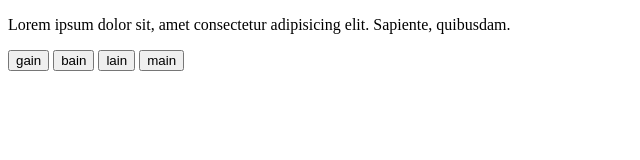
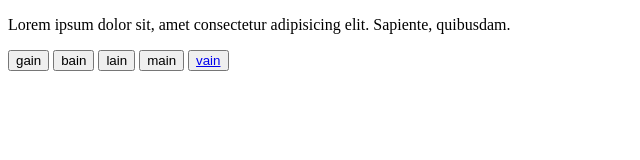
Before and after one commit to TaimoorZulqarnain/without_cloning-01, a plain HTML site: page index.html in a window 1280 px wide. Shown: the whole page, without its empty margins (0-640 px from the left). Drawn offline with Linux system fonts and the light colour scheme.

Commit message:
add vain button

```diff
--- a/index.html
+++ b/index.html
@@ -12,6 +12,6 @@
     <button>bain</button>
     <button>lain</button>
     <button>main</button>
-
+    <button><a href="#">vain</a></button>
 </body>
 </html>
```
